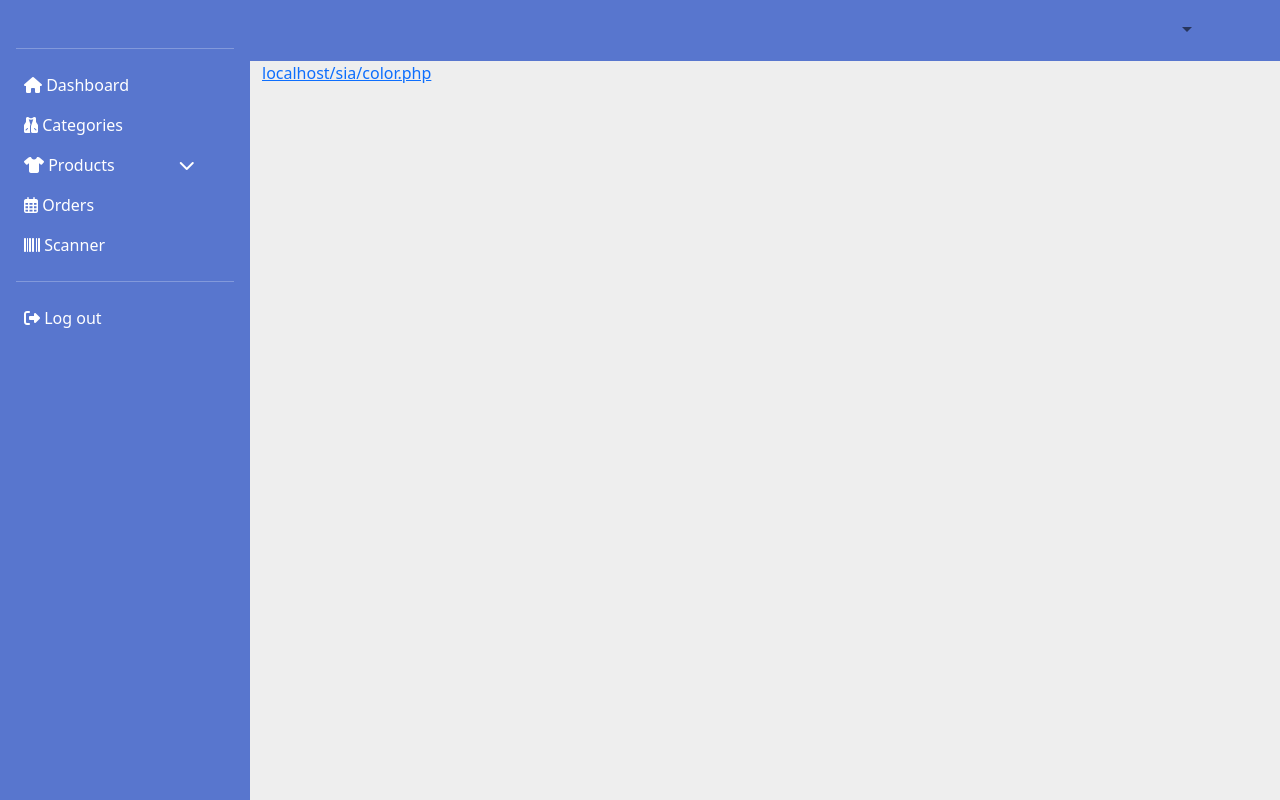
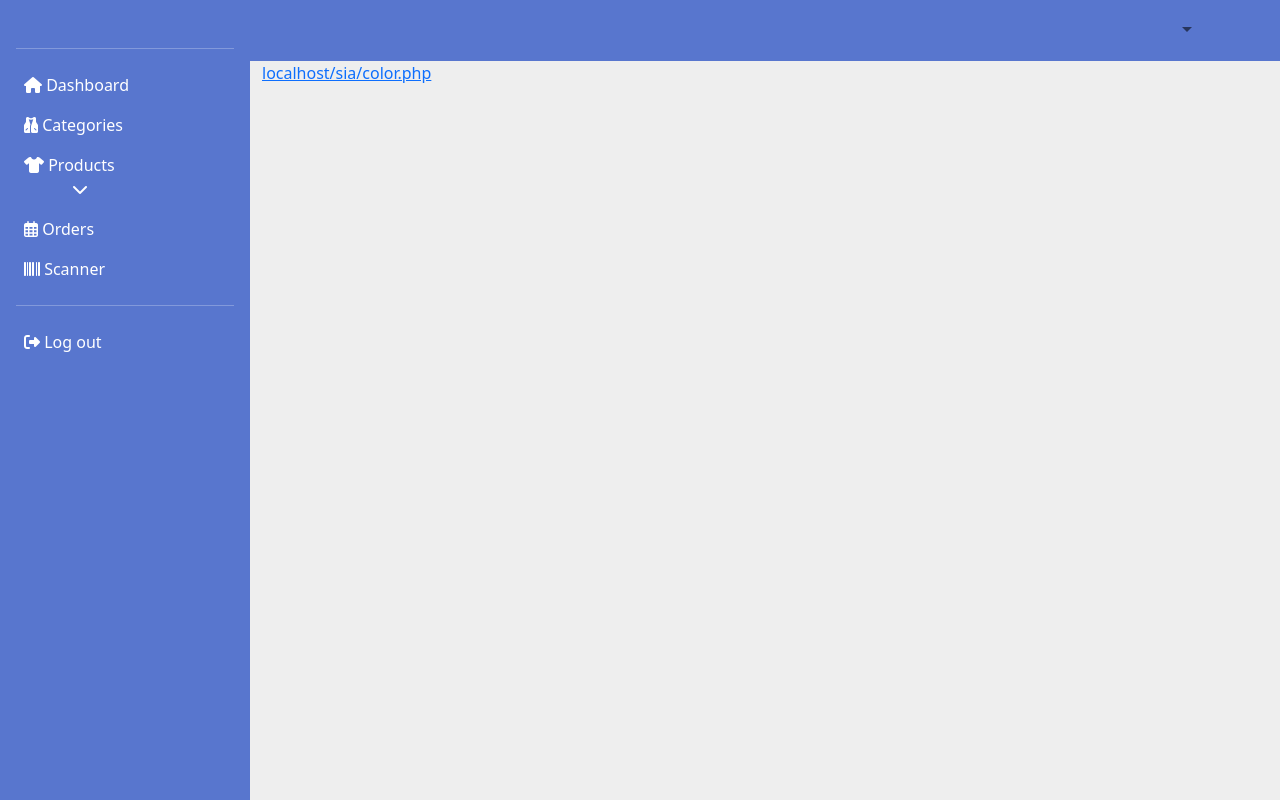
Before and after one commit to n67h/sia_new_trend, a PHP site: page /sia/color.php in a window 1280 px wide. Run offline with PHP 8.4, Linux system fonts and the light colour scheme; the visitor is signed in with stand-in values (Sample User, id 1); data that the repository does not hold is empty; some libraries are stand-ins or nearby versions.

Commit message:
line 67 bs class

```diff
--- a/admin/sidebar.php
+++ b/admin/sidebar.php
@@ -64,7 +64,7 @@
                         echo '<li class="active"><a href="category.php" class="text-decoration-none px-3 py-2 d-block"><i class="fa-solid fa-vest"></i> Categories</a></li>';
                     }
                 ?>
-                    <a class="text-decoration-none px-3 py-2 d-block text-white" data-bs-toggle="collapse" href="#collapseExample" role="button" aria-expanded="false" aria-controls="collapseExample"><i class="fa-solid fa-shirt"></i> <span class="me-5">Products</span><i class="fa-solid fa-chevron-down ms-3"></i></a>
+                    <a class="text-decoration-none px-3 py-2 d-block text-white" data-bs-toggle="collapse" href="#collapseExample" role="button" aria-expanded="false" aria-controls="collapseExample"><i class="fa-solid fa-shirt"></i> <span class="me-5">Products</span><i class="fa-solid fa-chevron-down ms-5"></i></a>
 
                     <div class="collapse" id="collapseExample">
                         <div class="">
```
